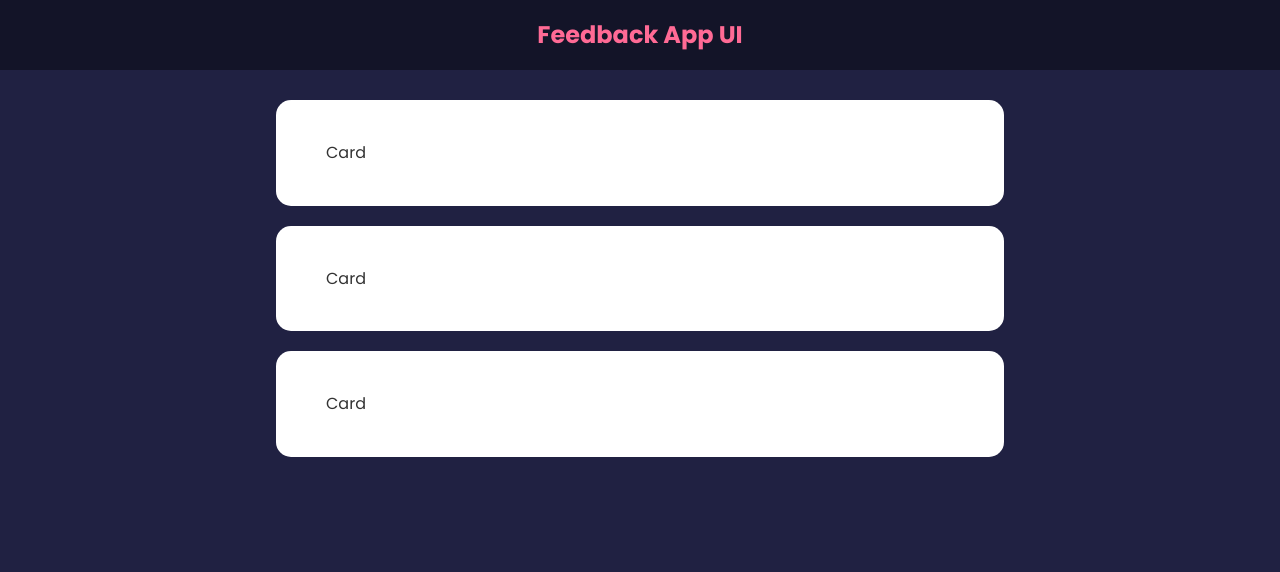
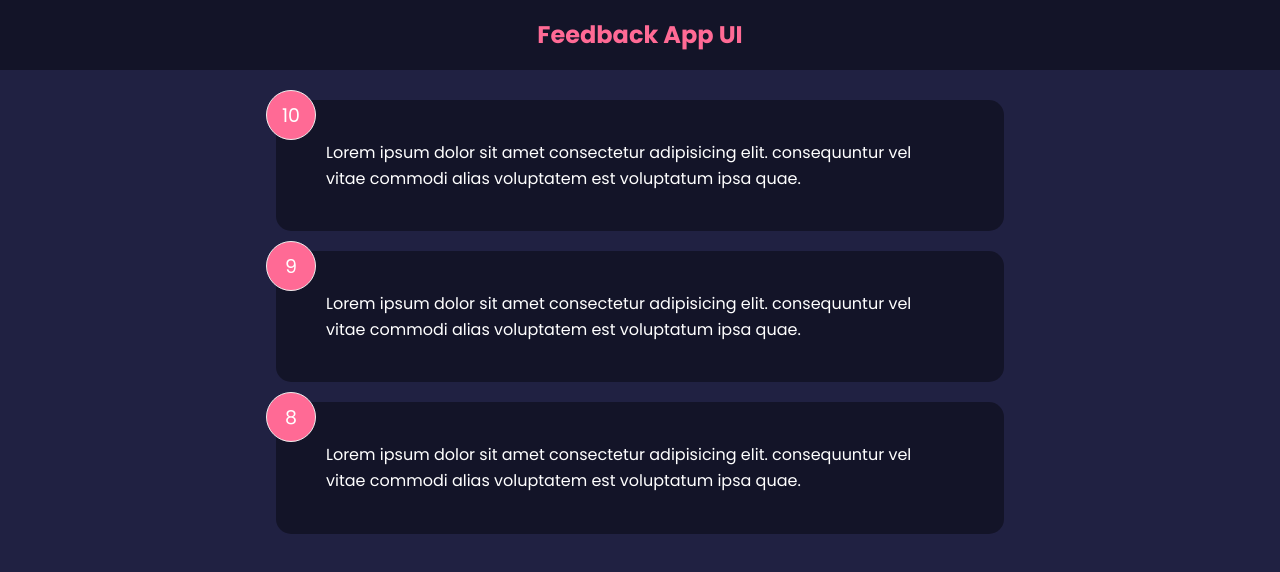
Before and after one commit to robmi11/feedback, a React (Create React App) app: page / in a window 1280 px wide. Shown: the top 572 px of the page. Built offline with nearby package versions, Linux system fonts and the light colour scheme.

Commit message:
Added PropTypes validation.

```diff
--- a/src/components/FeedbackItem.jsx
+++ b/src/components/FeedbackItem.jsx
@@ -1,21 +1,17 @@
-import { useState } from "react";
 import PropTypes from "prop-types";
-
 import Card from "./shared/Card";
 
-function FeedbackItem({ feedback }) {
-  const [rating, setRating] = useState(6);
-  const [text, setText] = useState("To jest pojedynczy komentarz.");
-
+function FeedbackItem({ item }) {
   return (
-    <div className="card">
-      <Card />
-    </div>
+    <Card reverse={true}>
+      <div className="num-display">{item.rating}</div>
+      <div className="text-display">{item.text}</div>
+    </Card>
   );
 }
 
 FeedbackItem.propTypes = {
-  feedback: PropTypes.array.isRequired,
+  item: PropTypes.object.isRequired,
 };
 
 export default FeedbackItem;
--- a/src/components/FeedbackList.js
+++ b/src/components/FeedbackList.js
@@ -15,9 +15,13 @@ function FeedbackList({ feedback }) {
 }
 
 FeedbackList.propTypes = {
-  feedback: PropTypes.arrayOf({
-    type: Array,
-  }),
+  feedback: PropTypes.arrayOf(
+    PropTypes.shape({
+      id: PropTypes.number,
+      rating: PropTypes.number,
+      text: PropTypes.string,
+    })
+  ),
 };
 
 export default FeedbackList;
--- a/src/components/shared/Card.jsx
+++ b/src/components/shared/Card.jsx
@@ -1,9 +1,16 @@
 import PropTypes from "prop-types";
 
-function Card() {
-  return <div>Card</div>;
+function Card({ children, reverse }) {
+  return <div className={`card ${reverse && "reverse"}`}>{children}</div>;
 }
 
-Card.propTypes = {};
+Card.defaultProps = {
+  reverse: false,
+};
+
+Card.propTypes = {
+  children: PropTypes.node.isRequired,
+  reverse: PropTypes.bool,
+};
 
 export default Card;
```
